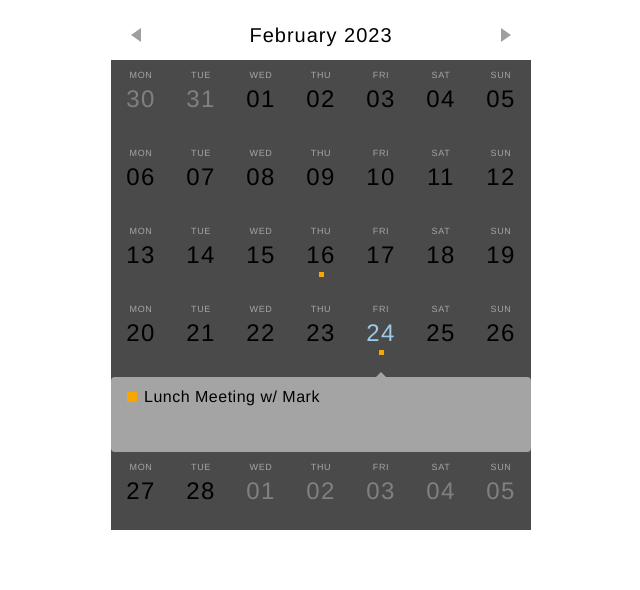
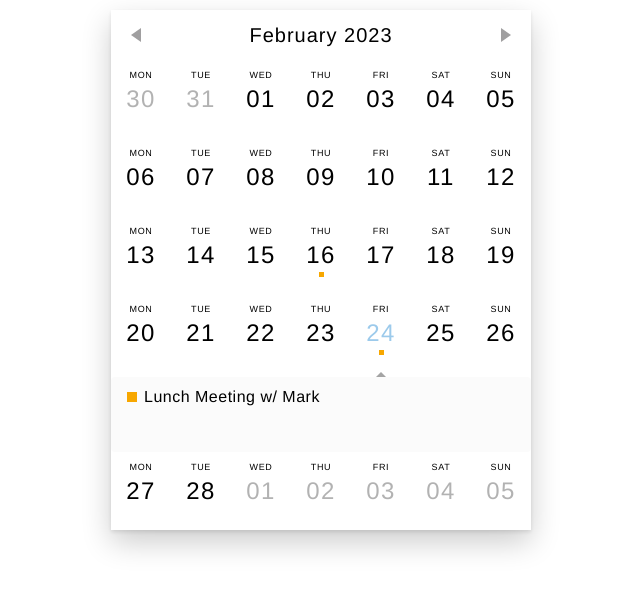
Before and after one commit to pwtsai/my-schedule, a plain HTML site: page index.html in a window 1280 px wide. Shown: the whole page, without its empty margins (319-959 px from the left). Drawn offline with nearby package versions, Linux system fonts and the light colour scheme.

Commit message:
Update style.css

```diff
--- a/style.css
+++ b/style.css
@@ -3,13 +3,12 @@
 }
 
 body {
- overflow: hidden;
  font-family: 'HelveticaNeue-UltraLight', 'Helvetica Neue UltraLight', 'Helvetica Neue', Arial, Helvetica, sans-serif;
  font-weight: 100;
  color: rgba(0, 0, 0, 1);
  margin: 0;
  padding: 0;
- background: #ffffff;
+ background: #fff;
  -webkit-touch-callout: none;
  -webkit-user-select: none;
  -khtml-user-select: none;
@@ -26,6 +25,7 @@ body {
   margin: 10px auto;
   height: auto;
   overflow: hidden;
+  box-shadow: 0 12px 28px 0 rgba(0, 0, 0, 0.2),0 2px 4px 0 rgba(0, 0, 0, 0.1),inset 0 0 0 1px rgba(255, 255, 255, 0.5);
 }
 
 .header {
@@ -44,6 +44,7 @@ body {
   line-height: 50px;
   font-weight: 100;
   letter-spacing: 1px;
+  cursor: pointer;
 }
 
 .left, .right {
@@ -68,13 +69,21 @@ body {
   right: 20px;
 }
 
+.left:hover {
+   border-color: transparent rgba(0, 0, 0, 1) transparent transparent;
+}
+
+.right:hover {
+  border-color: transparent transparent transparent rgba(0, 0, 0, 1);
+}
+
 .month {
   /*overflow: hidden;*/
   opacity: 0;
 }
 
 .month.new {
-  -webkit-animation: fadeIn 1s ease-out;
+  animation: fadeIn 1s ease-out;
   opacity: 1;
 }
 
@@ -107,7 +116,7 @@ body {
 }
 
 .week {
- background: #4A4A4A;
+ background: rgba(255, 255, 255, 1);
 }
 
 .day {
@@ -117,13 +126,13 @@ body {
   text-align: center;
   vertical-align: top;
   cursor: pointer;
-  background: #4A4A4A;
+  background: rgba(255, 255, 255, 1);
   position: relative;
   z-index: 100;
 }
 
 .day.other {
- color: rgba(255, 255, 255, .3);
+ color: rgba(0, 0, 0, .3);
 }
 
 .day.today {
@@ -134,7 +143,7 @@ body {
   font-size: 9px;
   text-transform: uppercase;
   margin-bottom: 5px;
-  color: rgba(255, 255, 255, .5);
+  color: rgba(0, 0, 0, 1);
   letter-spacing: .7px;
 }
 
@@ -174,6 +183,7 @@ body {
   width: 420px;
   height: 75px;
   background: rgba(164, 164, 164, 1);
+  background: #fbfbfb;
   margin-top: 5px;
   border-radius: 4px;
 }
@@ -264,8 +274,9 @@ body {
   bottom: 0;
   width: 100%;
   height: 30px;
-  background: rgba(60, 60, 60, 1);
+  background: rgba(255, 255, 255, 1);
   line-height: 30px;
+  color:#000;
 
 }
 
@@ -382,3 +393,8 @@ body {
 @keyframes fadeOutShink  {
   to { opacity: 0; padding: 0px; height: 0px; }
 }
+
+.active {
+
+
+}
```
